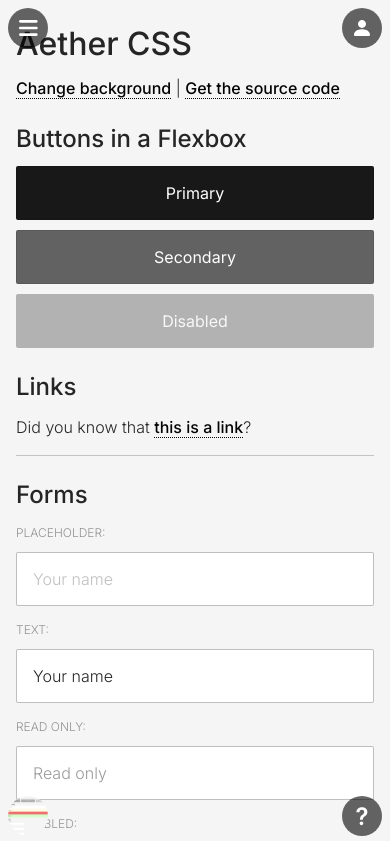
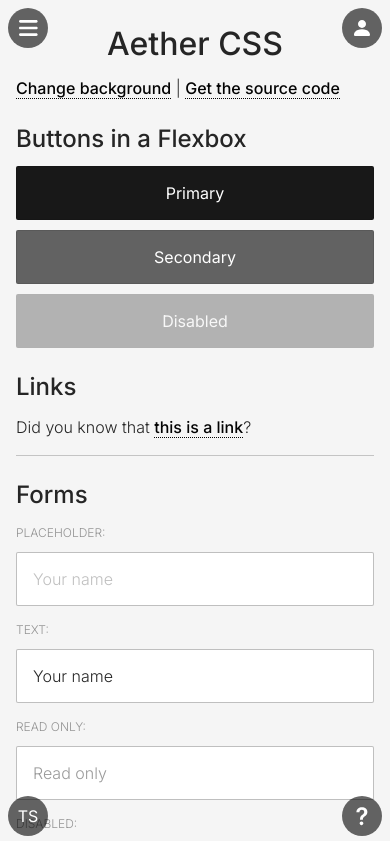
Before and after one commit to tomsoderlund/aether-css, a website: page index.html in a window 390 px wide. Shown: the top 841 px of the page. Drawn offline with Linux system fonts and the light colour scheme.

Commit message:
h1:first-child center

```diff
--- a/aether.css
+++ b/aether.css
@@ -62,6 +62,11 @@
 
 main h1:first-child {
   margin-top: 0.3em;
+}
+@media only screen and (max-width: 480px) {
+  main h1:first-child {
+    text-align: center;
+  }
 }
 
 /* Header */
--- a/index.html
+++ b/index.html
@@ -273,7 +273,7 @@
   <a class="button circle-menu-button" href="index.html"><img src="./icons/menu.svg"></a>
   <button class="circle-menu-button right"><img src="./icons/person.svg"></button>
   <button class="circle-menu-button bottom right"><img src="./icons/help.svg"></button>
-  <button class="circle-menu-button bottom" style="background-image: url('docs/demo.png')"></button>
+  <button class="circle-menu-button bottom" style="x-background-image: url('docs/demo.png')">TS</button>
 
 <!--
   <footer>Footer – Made by @tomsoderlund</footer>
```
